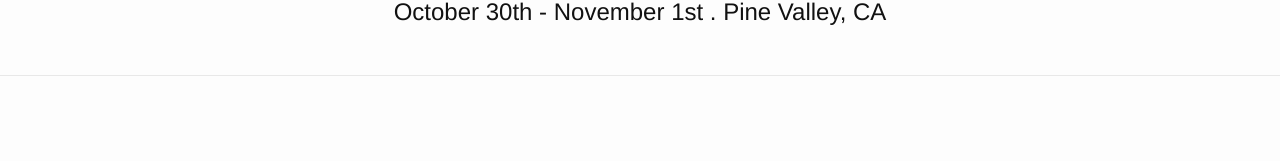
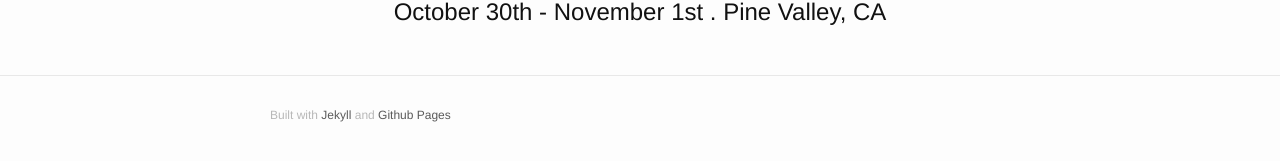
Before and after one commit to kyle-copeland/navs-thekingdom, a Jekyll site: the page built from index.html, in a window 1280 px wide. Shown: the part 254-415 px from the top of the page. Built offline with Jekyll 4.4.1, drawn with Linux system fonts in a browser that asks for light colours; some web fonts are replaced.

Commit message:
added technologies used

```diff
--- a/_includes/footer.html
+++ b/_includes/footer.html
@@ -1,8 +1,7 @@
 <footer class="site-footer">
 
   <div class="wrapper">
-    </div>
-
+    <p>Built with <a href="http://jekyllrb.com/">Jekyll</a> and <a href="https://pages.github.com/">Github Pages</a></p>
   </div>
 
 </footer>
--- a/css/custom_styles.css
+++ b/css/custom_styles.css
@@ -90,3 +90,12 @@
 h1 {
 	font-family: Mr-Eaves-Mod-OT-Bold, Helvetica, Arial, sans-serif;
 }
+
+.site-footer .wrapper > p {
+	font-size: 12px;
+	color: #B8B8B8;
+}
+
+.site-footer .wrapper p > a {
+	color: #5a5a5a;
+}
```
